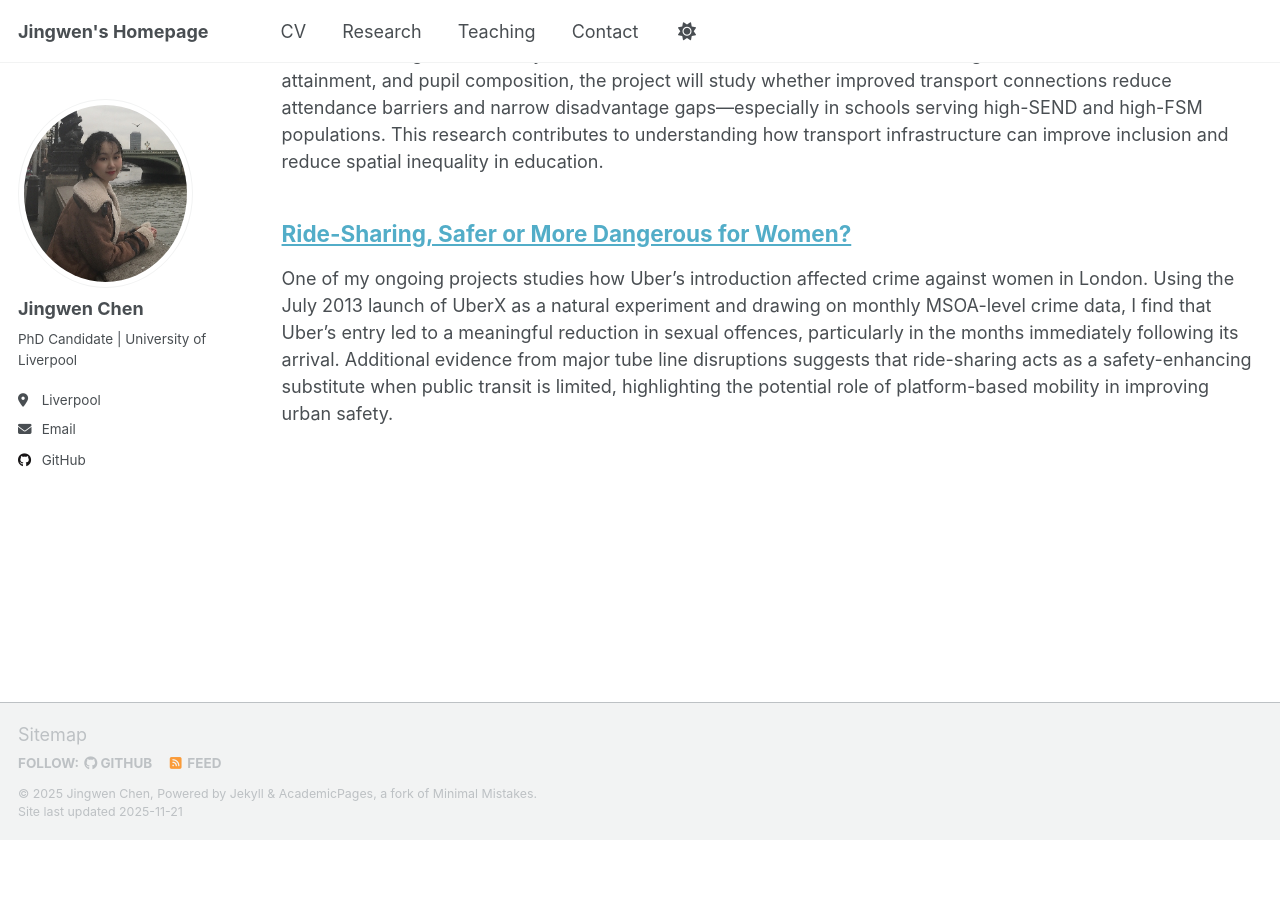
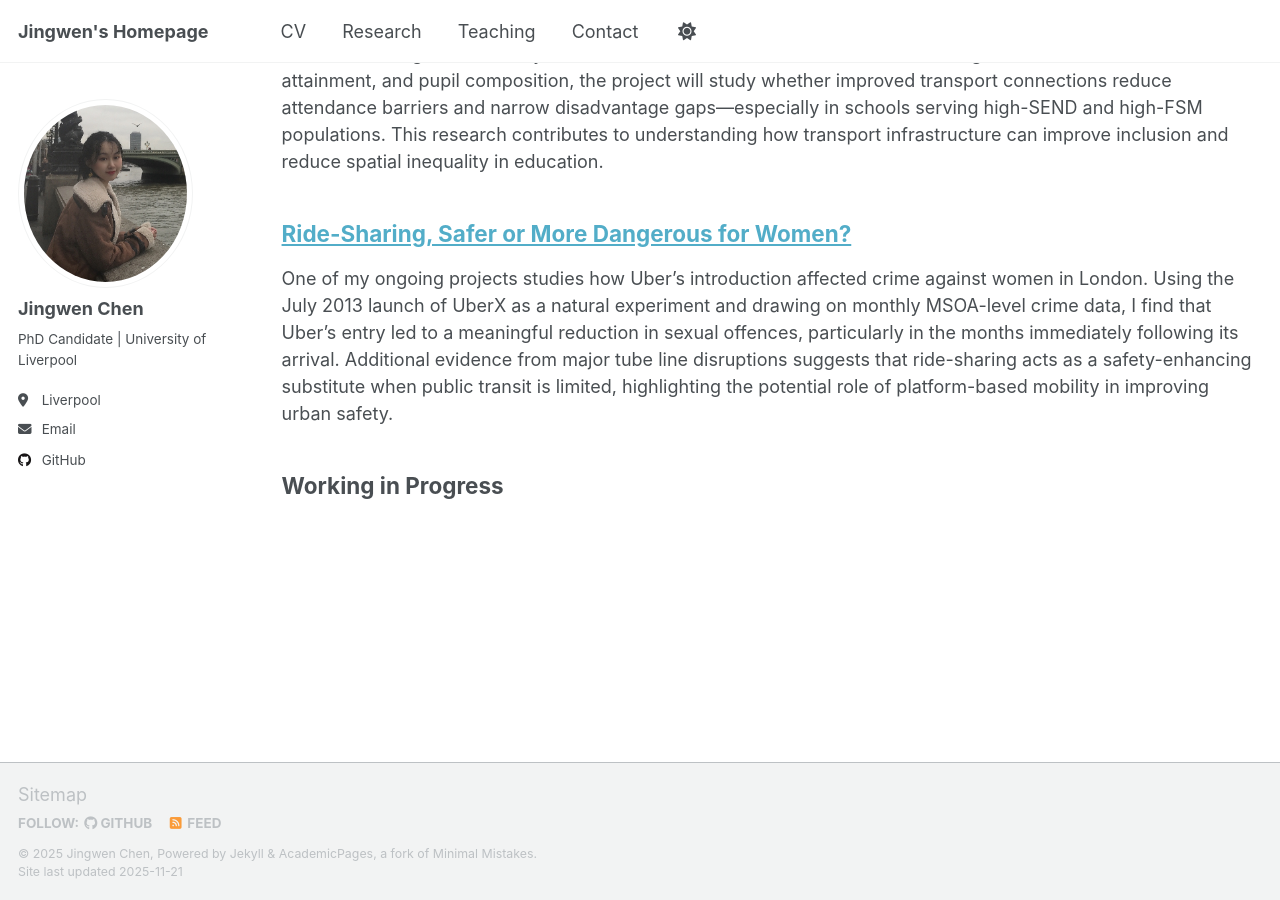
Before and after one commit to jingwenchen0903/jingwenchen0903.github.io, a Jekyll site: the page built from _pages/research.html, in a window 1280 px wide and 900 px high, scrolled down 732 px. Built offline with Jekyll 4.4.1, drawn with Linux system fonts in a browser that asks for light colours; a script that is not in the unit is left out; before the commit the page ends 1572 px from its top, so only the background shows below that.

Commit message:
Update research.html

```diff
--- a/_pages/research.html
+++ b/_pages/research.html
@@ -20,3 +20,11 @@ author_profile: true
     {% include archive-single.html %}
   {% endif %}
 {% endfor %}
+
+
+<h2>Working in Progress</h2>
+{% for post in site.research %}
+  {% if post.category == "wip" %}
+    {% include archive-single.html %}
+  {% endif %}
+{% endfor %}
```
